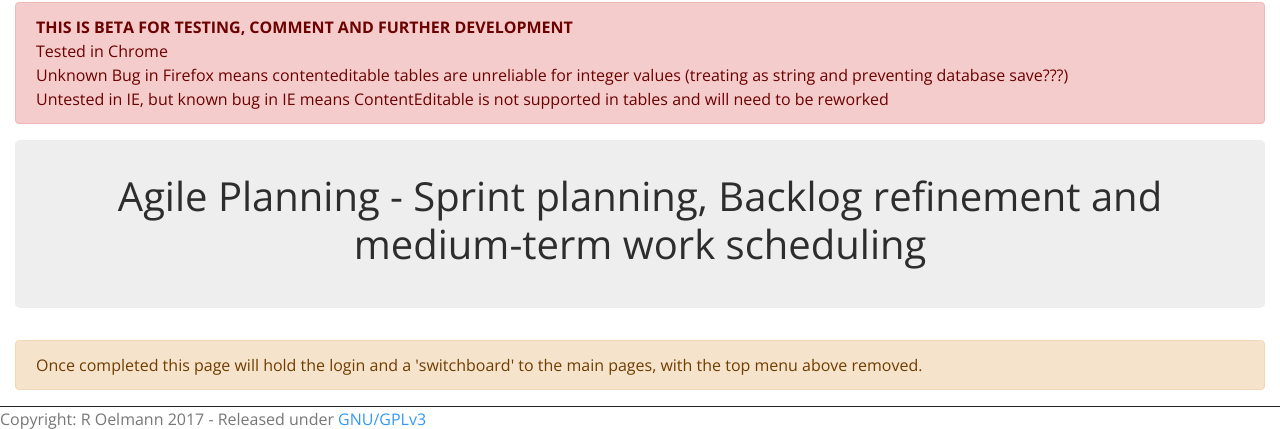
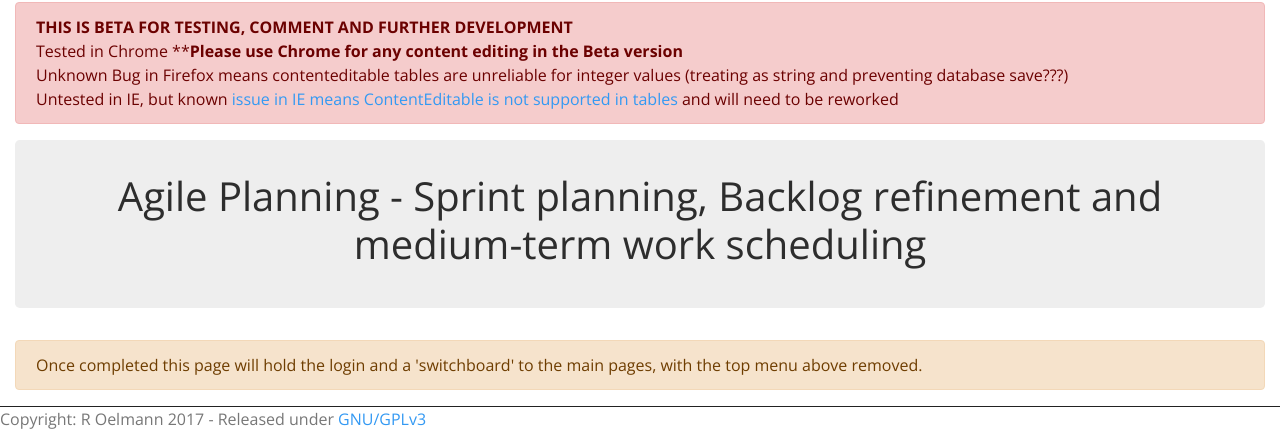
Before and after one commit to roelmann/agileplanning, a PHP site: page /index.php in a window 1280 px wide. Shown: the part 58-487 px from the top of the page. Run offline with PHP 8.4, Linux system fonts and the light colour scheme; some libraries are stand-ins or nearby versions.

Commit message:
Add IE content editable bug warning to Beta header

```diff
--- a/includes/navbar.php
+++ b/includes/navbar.php
@@ -77,4 +77,4 @@ ini_set("display_errors", 1);
     </ul>
   </div>
 </nav>
-<p class="alert alert-danger" style="margin-top:60px"><strong>THIS IS BETA FOR TESTING, COMMENT AND FURTHER DEVELOPMENT</strong><br>Tested in Chrome<br>Unknown Bug in Firefox means contenteditable tables are unreliable for integer values (treating as string and preventing database save???)<br>Untested in IE, but known bug in IE means ContentEditable is not supported in tables and will need to be reworked</p>
+<p class="alert alert-danger" style="margin-top:60px"><strong>THIS IS BETA FOR TESTING, COMMENT AND FURTHER DEVELOPMENT</strong><br>Tested in Chrome **<strong>Please use Chrome for any content editing in the Beta version</strong><br>Unknown Bug in Firefox means contenteditable tables are unreliable for integer values (treating as string and preventing database save???)<br>Untested in IE, but known <a href="https://caniuse.com/#search=contenteditable">issue in IE means ContentEditable is not supported in tables</a> and will need to be reworked</p>
```
